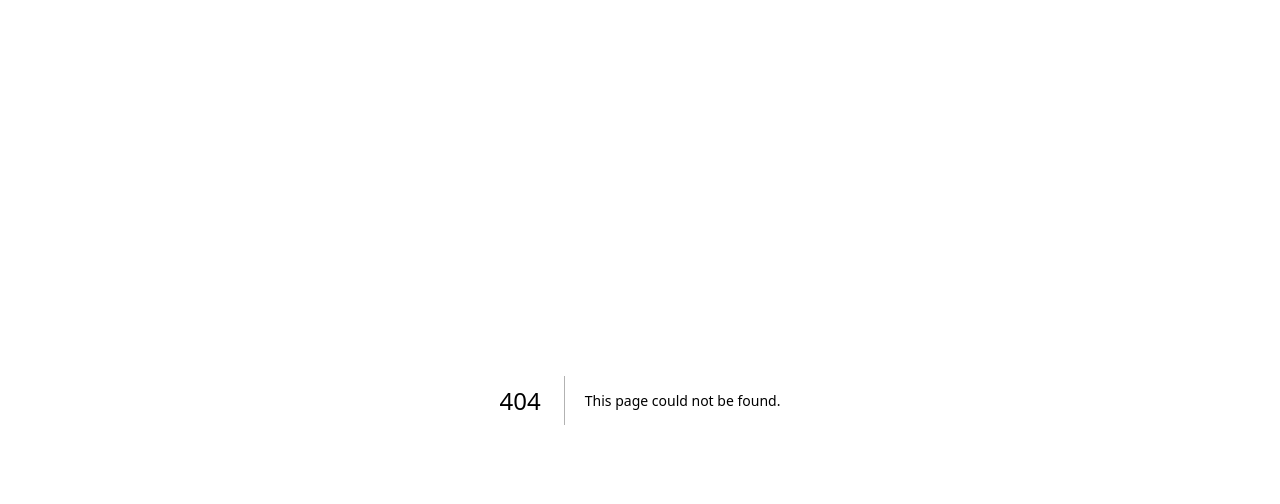
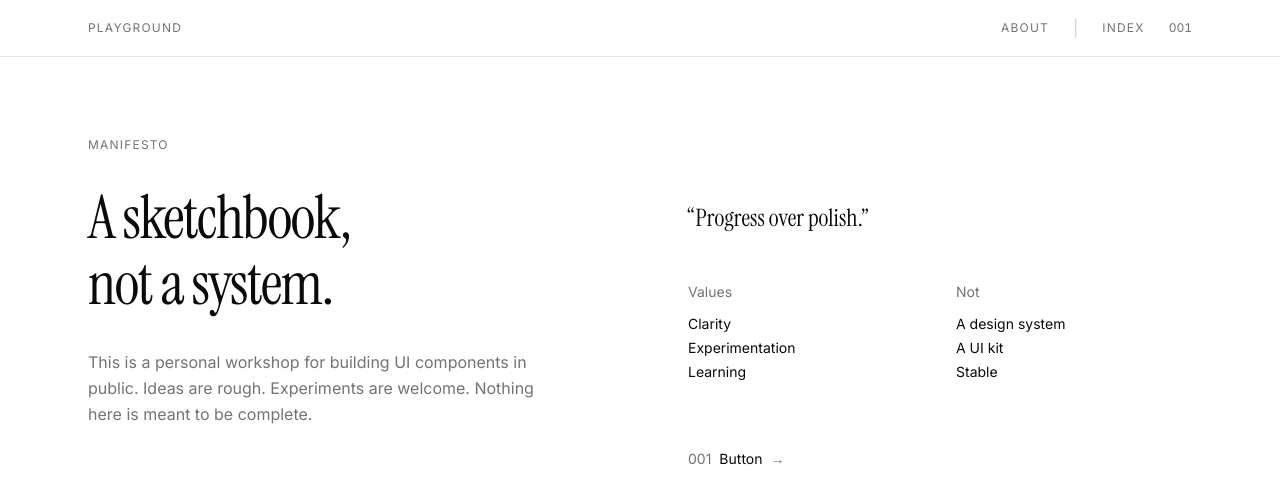
Before and after one commit to AnsHh9094/XeVoS-Ui, a Next.js app in the folder apps/web/: page /docs in a window 1280 px wide. Before the commit this address had no page. Shown: the top 504 px of the page. Built offline with nearby package versions, Linux system fonts and the light colour scheme.

Commit message:
feat(docs): Add Button documentation and enhance layout with navigation links

```diff
--- /dev/null
+++ b/apps/web/app/docs/components/button/page.tsx
@@ -0,0 +1,91 @@
+import type React from "react"
+import { Button } from "@workspace/ui/components/button"
+
+export default function ButtonPage(): React.JSX.Element {
+  return (
+    <div className="space-y-16">
+      <header className="grid md:grid-cols-[120px_1fr] gap-8">
+        <div>
+          <span className="text-6xl font-light text-muted-foreground/50">
+            001
+          </span>
+        </div>
+        <div className="space-y-4">
+          <h1
+            className="text-5xl md:text-6xl tracking-tight"
+            style={{ fontFamily: "var(--font-serif)" }}
+          >
+            Button
+          </h1>
+          <p className="text-muted-foreground max-w-md">
+            The most fundamental interactive element. A starting point for
+            everything else.
+          </p>
+        </div>
+      </header>
+
+      <div className="grid md:grid-cols-[120px_1fr] gap-8">
+        <div className="text-xs uppercase tracking-widest text-muted-foreground pt-1">
+          Variants
+        </div>
+        <div className="space-y-6">
+          <div className="grid grid-cols-2 md:grid-cols-3 gap-4">
+            {[
+              { variant: "default" as const, label: "Default" },
+              { variant: "secondary" as const, label: "Secondary" },
+              { variant: "outline" as const, label: "Outline" },
+              { variant: "ghost" as const, label: "Ghost" },
+              { variant: "destructive" as const, label: "Destructive" },
+              { variant: "link" as const, label: "Link" },
+            ].map(({ variant, label }) => (
+              <div key={variant} className="space-y-3">
+                <div className="h-24 flex items-center justify-center bg-muted/30">
+                  <Button variant={variant}>{label}</Button>
+                </div>
+                <p className="text-xs text-muted-foreground">{label}</p>
+              </div>
+            ))}
+          </div>
+        </div>
+      </div>
+
+      <div className="grid md:grid-cols-[120px_1fr] gap-8">
+        <div className="text-xs uppercase tracking-widest text-muted-foreground pt-1">
+          Scale
+        </div>
+        <div className="flex items-end gap-6 pb-4">
+          {[
+            { size: "sm" as const, label: "S" },
+            { size: "default" as const, label: "M" },
+            { size: "lg" as const, label: "L" },
+          ].map(({ size, label }) => (
+            <div key={size} className="flex flex-col items-center gap-3">
+              <Button size={size} variant="outline">
+                Button
+              </Button>
+              <span className="text-xs text-muted-foreground">{label}</span>
+            </div>
+          ))}
+        </div>
+      </div>
+
+      <div className="grid md:grid-cols-[120px_1fr] gap-8">
+        <div className="text-xs uppercase tracking-widest text-muted-foreground pt-1">
+          Code
+        </div>
+        <div className="space-y-4">
+          <pre className="p-6 bg-muted/30 text-sm overflow-x-auto font-mono">
+            {`import { Button } from "@workspace/ui/components/button"
+
+<Button>Default</Button>
+<Button variant="outline">Outline</Button>
+<Button variant="ghost" size="sm">Small ghost</Button>`}
+          </pre>
+          <p className="text-xs text-muted-foreground">
+            Copy-paste ready. Tweak as needed.
+          </p>
+        </div>
+      </div>
+    </div>
+  )
+}
--- /dev/null
+++ b/apps/web/app/docs/layout.tsx
@@ -0,0 +1,49 @@
+import type React from "react"
+import Link from "next/link"
+
+const components = [
+  { id: "001", title: "Button", href: "/docs/components/button" },
+]
+
+export default function DocsLayout({
+  children,
+}: {
+  children: React.ReactNode
+}): React.JSX.Element {
+  return (
+    <div className="min-h-svh">
+      <header className="border-b border-border">
+        <div className="max-w-6xl mx-auto px-6 py-4 flex items-center justify-between">
+          <Link
+            href="/"
+            className="text-xs uppercase tracking-widest text-muted-foreground hover:text-foreground"
+          >
+            Playground
+          </Link>
+          <nav className="flex items-center gap-6">
+            <Link
+              href="/docs"
+              className="text-xs uppercase tracking-widest text-muted-foreground hover:text-foreground"
+            >
+              About
+            </Link>
+            <span className="text-muted-foreground/30">|</span>
+            <span className="text-xs uppercase tracking-widest text-muted-foreground">
+              Index
+            </span>
+            {components.map((item) => (
+              <Link
+                key={item.href}
+                href={item.href}
+                className="text-xs tabular-nums text-muted-foreground hover:text-foreground"
+              >
+                {item.id}
+              </Link>
+            ))}
+          </nav>
+        </div>
+      </header>
+      <main className="max-w-6xl mx-auto px-6 py-12 md:py-20">{children}</main>
+    </div>
+  )
+}
--- /dev/null
+++ b/apps/web/app/docs/page.tsx
@@ -0,0 +1,68 @@
+import type React from "react"
+import Link from "next/link"
+
+export default function DocsIntroPage(): React.JSX.Element {
+  return (
+    <div className="grid md:grid-cols-2 gap-16 md:gap-24">
+      <div className="space-y-8">
+        <p className="text-xs uppercase tracking-widest text-muted-foreground">
+          Manifesto
+        </p>
+        <h1
+          className="text-5xl md:text-6xl leading-[1.1] tracking-tight"
+          style={{ fontFamily: "var(--font-serif)" }}
+        >
+          A sketchbook,
+          <br />
+          not a system.
+        </h1>
+        <p className="text-muted-foreground leading-relaxed max-w-md">
+          This is a personal workshop for building UI components in public.
+          Ideas are rough. Experiments are welcome. Nothing here is meant to be
+          complete.
+        </p>
+      </div>
+
+      <div className="space-y-12 md:pt-16">
+        <div className="space-y-4">
+          <p
+            className="text-2xl leading-snug"
+            style={{ fontFamily: "var(--font-serif)" }}
+          >
+            &ldquo;Progress over polish.&rdquo;
+          </p>
+        </div>
+
+        <div className="grid grid-cols-2 gap-8 text-sm">
+          <div className="space-y-3">
+            <p className="text-muted-foreground">Values</p>
+            <ul className="space-y-1">
+              <li>Clarity</li>
+              <li>Experimentation</li>
+              <li>Learning</li>
+            </ul>
+          </div>
+          <div className="space-y-3">
+            <p className="text-muted-foreground">Not</p>
+            <ul className="space-y-1">
+              <li>A design system</li>
+              <li>A UI kit</li>
+              <li>Stable</li>
+            </ul>
+          </div>
+        </div>
+
+        <div className="pt-4">
+          <Link
+            href="/docs/components/button"
+            className="inline-flex items-center gap-2 text-sm group"
+          >
+            <span className="text-muted-foreground">001</span>
+            <span className="group-hover:underline">Button</span>
+            <span className="text-muted-foreground">&rarr;</span>
+          </Link>
+        </div>
+      </div>
+    </div>
+  )
+}
--- a/apps/web/app/page.tsx
+++ b/apps/web/app/page.tsx
@@ -1,4 +1,5 @@
 import type React from "react"
+import Link from "next/link"
 
 export default function Page(): React.JSX.Element {
   return (
@@ -20,6 +21,12 @@ export default function Page(): React.JSX.Element {
           <span className="text-foreground">&gt;</span>
           <span>polish</span>
         </div>
+        <Link
+          href="/docs"
+          className="inline-block text-sm border border-border px-4 py-2 rounded-md hover:bg-accent transition-colors"
+        >
+          Browse Components &rarr;
+        </Link>
       </main>
     </div>
   )
```
